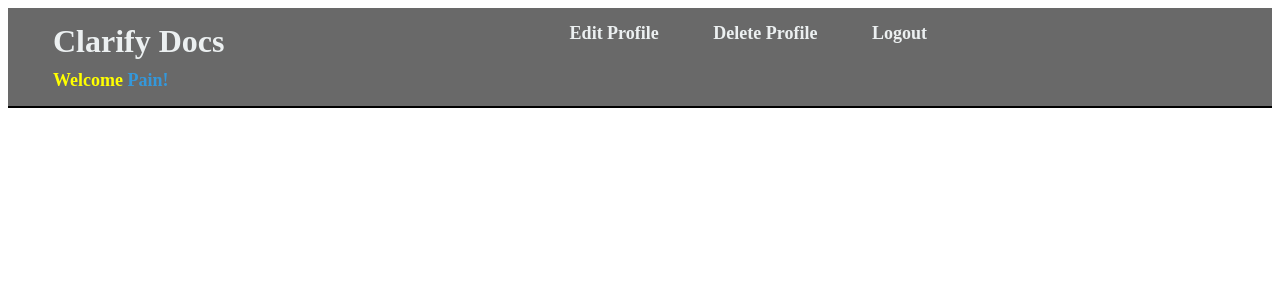
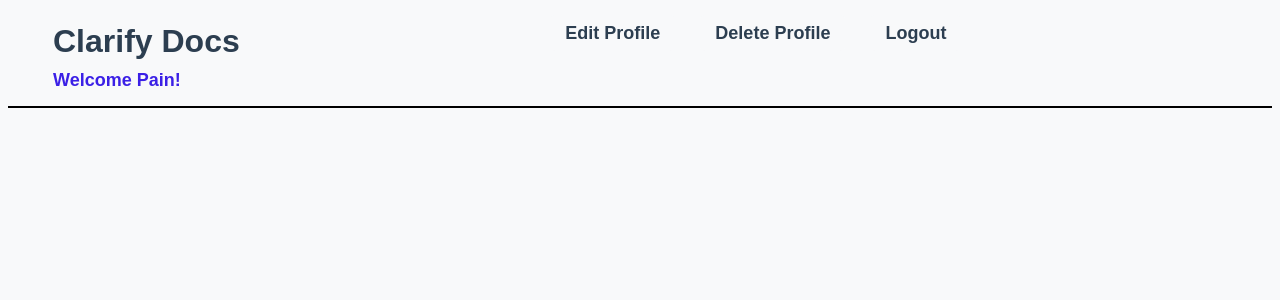
Before and after one commit to ArturMistiuk/clarify_docs, a Django app: page / in a window 1280 px wide. Shown: the top 300 px of the page. Run offline with Django 4.2, Linux system fonts and the light colour scheme; a user stored in the database is signed in.

Commit message:
Update base.css

```diff
--- a/clarify_docs/profiles/static/base.css
+++ b/clarify_docs/profiles/static/base.css
@@ -1,6 +1,11 @@
+body {
+    font-family: 'Arial', sans-serif;
+    background-color: #f8f9fa;
+}
+
 nav {
     font-size: large;
-    background-color: #696969;
+    background-color: #f8f9fa;
     padding: 15px;
     text-align: center;
     overflow: hidden;
@@ -35,7 +40,7 @@ nav ul li.welcome {
     clear: left;
     font-size: large;
     font-weight: bold;
-    color: #ffff00;
+    color: #3B20E6;
     float: left;
     margin-top: 10px;
     margin-right: 20px;
@@ -44,21 +49,23 @@ nav ul li.welcome {
 
 nav ul li a {
     text-decoration: none;
-    color: #ecf0f1; /* Refers text color */
+    color: #2c3e50;
     font-weight: bold;
     padding: 8px 15px;
     border-radius: 5px;
+    background-color: #f8f9fa;
     transition: background-color 0.3s ease-in-out, color 0.3s ease-in-out;
 }
 
 nav ul li a:hover {
-    background-color: #2c3e50; /* Background color on hover */
-    color: #fff; /* Text color on hover */
+    background-color: #2c3e50;
+    color: #fff;
 }
+
 
 nav ul li b {
     font-weight: bold;
-    color: #3498db; /* Color of bold text */
+    color: #3B20E6;
 }
 
 nav ul li.logout a {
@@ -68,3 +75,15 @@ nav ul li.logout a {
 nav ul li.logout a:hover {
     color: #fff; /* Text color on hover for Logout link */
 }
+
+nav ul li.logo a.no-style {
+    text-decoration: none;
+    color:  #2c3e50;
+    background-color: transparent;
+    transition: none;
+}
+
+nav ul li.logo a.no-style:hover {
+    background-color: transparent;
+    color:  #2c3e50;
+}
```
